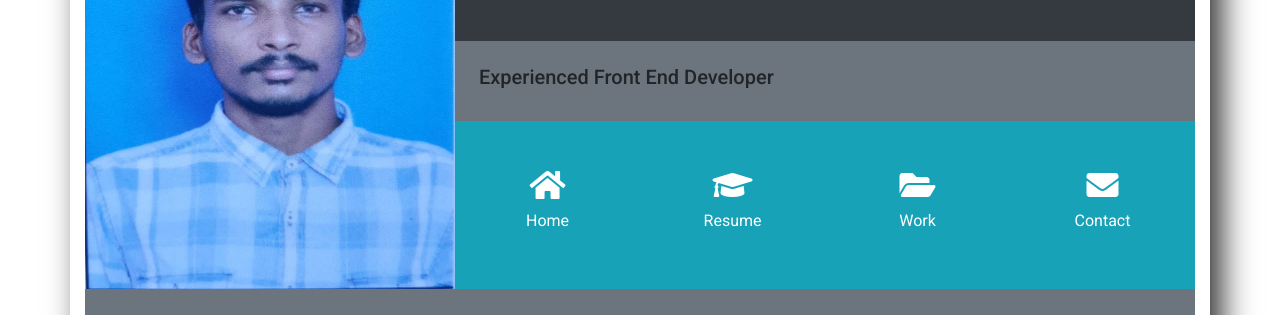
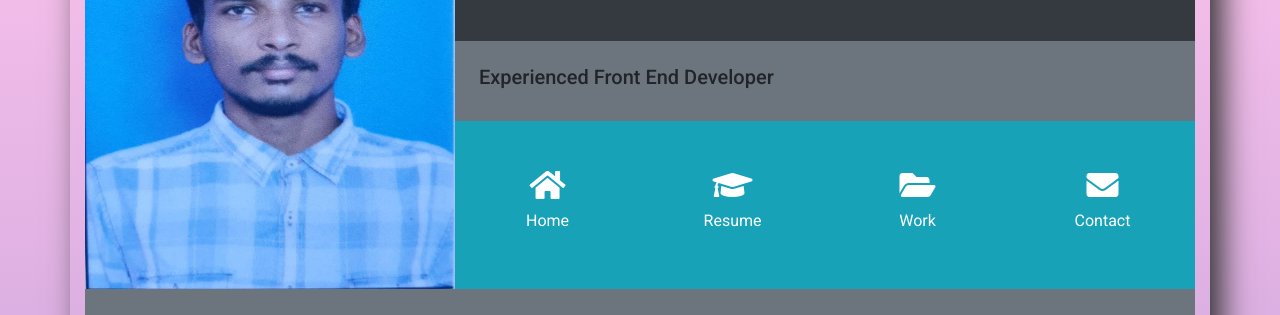
Before and after one commit to nagesh-45/cv, a plain HTML site: page index.html in a window 1280 px wide. Shown: the part 143-458 px from the top of the page. Drawn offline with nearby package versions, Linux system fonts and the light colour scheme; some packages are replaced by stand-ins of ours; a script that the page names is missing.

Commit message:
Update style.css

```diff
--- a/css/style.css
+++ b/css/style.css
@@ -7,6 +7,7 @@
 }
 
 body {
+  background-image: linear-gradient(to top, #a18cd1 0%, #fbc2eb 100%);
   font-family: 'Roboto', sans-serif;
 }
 
```
